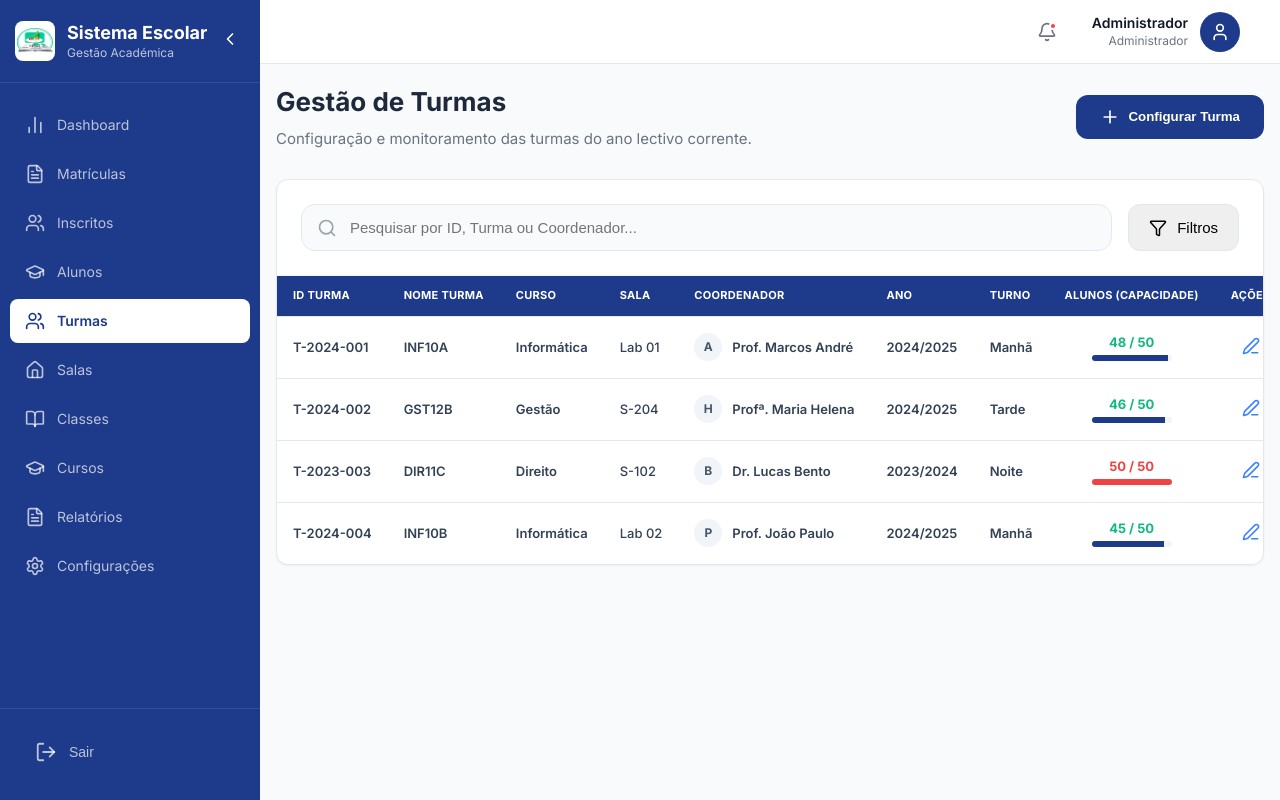
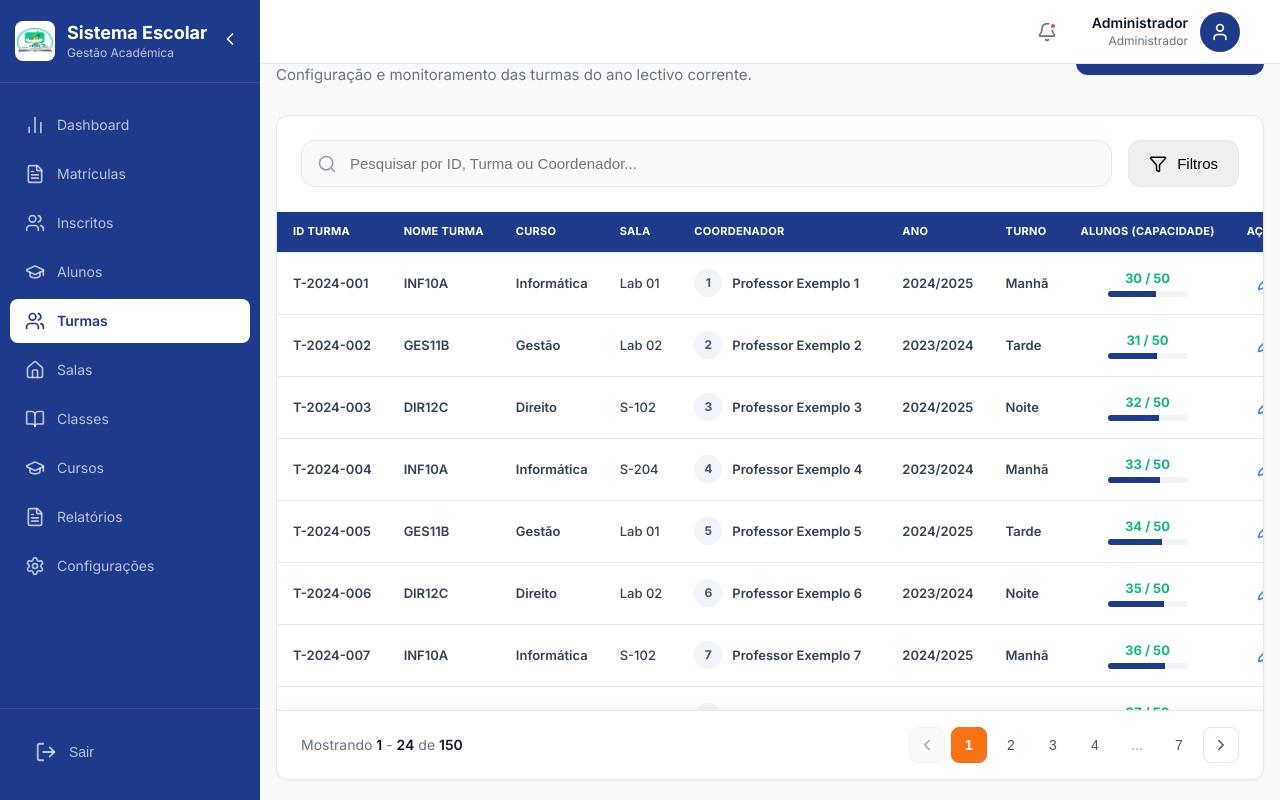
Before and after one commit to aguinaldoarnaldo/Projeto_fim_curso, a React (Vite) app in the folder frontend/: page /turma in a window 1280 px wide. Built offline with nearby package versions, Linux system fonts and the light colour scheme.

Commit message:
fix(turmas): implement pagination, fix table scrolling, and improve list visibility

```diff
--- a/frontend/src/pages/Turmas/Turmas.css
+++ b/frontend/src/pages/Turmas/Turmas.css
@@ -131,6 +131,13 @@
     font-weight: 600;
     cursor: pointer;
     font-size: 14px;
+}
+
+
+.table-scroll-container {
+    max-height: 65vh;
+    overflow-y: auto;
+    overflow-x: auto;
 }
 
 .turma-id-cell {
@@ -337,3 +344,9 @@
         grid-column: span 1 !important;
     }
 }
+/* Thicker table text */
+table td, .table td {
+    font-weight: 550;
+    font-size: 13.5px;
+    color: #1f2937;
+}
--- a/frontend/src/pages/Turmas/Turmas.jsx
+++ b/frontend/src/pages/Turmas/Turmas.jsx
@@ -1,4 +1,4 @@
-import React, { useState } from 'react';
+import React, { useState, useEffect, useRef } from 'react';
 import './Turmas.css';
 
 import {
@@ -17,12 +17,28 @@ import {
     AlertTriangle
 } from 'lucide-react';
 
+import Pagination from '../../components/Common/Pagination';
+
 const Turmas = () => {
     const [searchTerm, setSearchTerm] = useState('');
     const [showFilters, setShowFilters] = useState(false);
     const [showModal, setShowModal] = useState(false);
     const [modalMode, setModalMode] = useState('add'); // 'add' or 'edit'
     const [selectedTurma, setSelectedTurma] = useState(null);
+    const tableRef = useRef(null);
+
+    // Pagination State
+    const [currentPage, setCurrentPage] = useState(1);
+    const [itemsPerPage] = useState(24);
+
+    // Scroll to top on page change
+    useEffect(() => {
+        if (tableRef.current) {
+            tableRef.current.scrollIntoView({ behavior: 'smooth', block: 'start' });
+            const tableWrapper = tableRef.current.querySelector('.table-wrapper');
+            if (tableWrapper) tableWrapper.scrollTop = 0;
+        }
+    }, [currentPage]);
 
     // Filters State
     const [filters, setFilters] = useState({
@@ -32,48 +48,27 @@ const Turmas = () => {
         turno: ''
     });
 
-    const turmasInitialData = [
-        {
-            id: 'T-2024-001',
-            turma: 'INF10A',
-            curso: 'Informática',
-            sala: 'Lab 01',
-            coordenador: 'Prof. Marcos André',
-            ano: '2024/2025',
-            turno: 'Manhã',
-            qtdAlunos: 48
-        },
-        {
-            id: 'T-2024-002',
-            turma: 'GST12B',
-            curso: 'Gestão',
-            sala: 'S-204',
-            coordenador: 'Profª. Maria Helena',
-            ano: '2024/2025',
-            turno: 'Tarde',
-            qtdAlunos: 46
-        },
-        {
-            id: 'T-2023-003',
-            turma: 'DIR11C',
-            curso: 'Direito',
-            sala: 'S-102',
-            coordenador: 'Dr. Lucas Bento',
-            ano: '2023/2024',
-            turno: 'Noite',
-            qtdAlunos: 50
-        },
-        {
-            id: 'T-2024-004',
-            turma: 'INF10B',
-            curso: 'Informática',
-            sala: 'Lab 02',
-            coordenador: 'Prof. João Paulo',
-            ano: '2024/2025',
-            turno: 'Manhã',
-            qtdAlunos: 45
-        },
-    ];
+    // Generate 50 mock turmas
+    const turmasInitialData = Array.from({ length: 150 }, (_, i) => {
+        const id = i + 1;
+        const padId = id.toString().padStart(3, '0');
+        const cursos = ['Informática', 'Gestão', 'Direito'];
+        const salas = ['Lab 01', 'Lab 02', 'S-102', 'S-204'];
+        const turnos = ['Manhã', 'Tarde', 'Noite'];
+        const curso = cursos[i % cursos.length];
+        const sala = salas[i % salas.length];
+
+        return {
+            id: `T-2024-${padId}`,
+            turma: `${curso.substring(0,3).toUpperCase()}${10 + (i%3)}${String.fromCharCode(65 + (i % 3))}`,
+            curso: curso,
+            sala: sala,
+            coordenador: `Professor Exemplo ${id}`,
+            ano: i % 2 === 0 ? '2024/2025' : '2023/2024',
+            turno: turnos[i % turnos.length],
+            qtdAlunos: 30 + (i % 25)
+        };
+    });
 
     const handleFilterChange = (e) => {
         setFilters({ ...filters, [e.target.name]: e.target.value });
@@ -103,6 +98,11 @@ const Turmas = () => {
         return matchesSearch && matchesAno && matchesCurso && matchesSala && matchesTurno;
     });
 
+    // Pagination Slicing
+    const indexOfLastItem = currentPage * itemsPerPage;
+    const indexOfFirstItem = indexOfLastItem - itemsPerPage;
+    const currentTurmas = filteredData.slice(indexOfFirstItem, indexOfLastItem);
+
     return (
         <div className="page-container">
             <header className="page-header">
@@ -122,7 +122,7 @@ const Turmas = () => {
             </header>
 
 
-            <div className="table-card" style={{ padding: '0' }}>
+            <div className="table-card" style={{ padding: '0' }} ref={tableRef}>
                 <div className="search-filters-header">
                     <div className="search-box-turma">
                         <Search className="search-icon-turma" size={20} aria-hidden="true" />
@@ -130,7 +130,7 @@ const Turmas = () => {
                             type="text"
                             placeholder="Pesquisar por ID, Turma ou Coordenador..."
                             value={searchTerm}
-                            onChange={(e) => setSearchTerm(e.target.value)}
+                            onChange={(e) => { setSearchTerm(e.target.value); setCurrentPage(1); }}
                             className="search-input-turma"
                             aria-label="Pesquisar turmas por ID, nome ou coordenador"
                         />
@@ -153,7 +153,7 @@ const Turmas = () => {
                         <div className="filters-grid-turmas">
                             <div>
                                 <label htmlFor="filtro-ano-tur" className="filter-label-turma">Ano Lectivo</label>
-                                <select id="filtro-ano-tur" name="ano" value={filters.ano} onChange={handleFilterChange} className="filter-select-turma">
+                                <select id="filtro-ano-tur" name="ano" value={filters.ano} onChange={(e) => { handleFilterChange(e); setCurrentPage(1); }} className="filter-select-turma">
                                     <option value="">Todos</option>
                                     <option value="2024/2025">2024/2025</option>
                                     <option value="2023/2024">2023/2024</option>
@@ -161,7 +161,7 @@ const Turmas = () => {
                             </div>
                             <div>
                                 <label htmlFor="filtro-curso-tur" className="filter-label-turma">Curso</label>
-                                <select id="filtro-curso-tur" name="curso" value={filters.curso} onChange={handleFilterChange} className="filter-select-turma">
+                                <select id="filtro-curso-tur" name="curso" value={filters.curso} onChange={(e) => { handleFilterChange(e); setCurrentPage(1); }} className="filter-select-turma">
                                     <option value="">Todos</option>
                                     <option value="Informática">Informática</option>
                                     <option value="Gestão">Gestão</option>
@@ -170,7 +170,7 @@ const Turmas = () => {
                             </div>
                             <div>
                                 <label htmlFor="filtro-sala-tur" className="filter-label-turma">Sala</label>
-                                <select id="filtro-sala-tur" name="sala" value={filters.sala} onChange={handleFilterChange} className="filter-select-turma">
+                                <select id="filtro-sala-tur" name="sala" value={filters.sala} onChange={(e) => { handleFilterChange(e); setCurrentPage(1); }} className="filter-select-turma">
                                     <option value="">Todas</option>
                                     <option value="Lab 01">Lab 01</option>
                                     <option value="Lab 02">Lab 02</option>
@@ -180,7 +180,7 @@ const Turmas = () => {
                             </div>
                             <div>
                                 <label htmlFor="filtro-turno-tur" className="filter-label-turma">Turno</label>
-                                <select id="filtro-turno-tur" name="turno" value={filters.turno} onChange={handleFilterChange} className="filter-select-turma">
+                                <select id="filtro-turno-tur" name="turno" value={filters.turno} onChange={(e) => { handleFilterChange(e); setCurrentPage(1); }} className="filter-select-turma">
                                     <option value="">Todos</option>
                                     <option value="Manhã">Manhã</option>
                                     <option value="Tarde">Tarde</option>
@@ -190,7 +190,7 @@ const Turmas = () => {
                         </div>
                         <div className="clear-filters-box">
                             <button
-                                onClick={() => setFilters({ ano: '', curso: '', sala: '', turno: '' })}
+                                onClick={() => { setFilters({ ano: '', curso: '', sala: '', turno: '' }); setCurrentPage(1); }}
                                 className="btn-clear-filters"
                             >
                                 Limpar Filtros
@@ -217,7 +217,7 @@ const Turmas = () => {
                             </tr>
                         </thead>
                         <tbody>
-                            {filteredData.map((t) => (
+                            {currentTurmas.map((t) => (
                                 <tr key={t.id}>
                                     <td className="turma-id-cell">{t.id}</td>
                                     <td className="turma-name-cell">{t.turma}</td>
@@ -256,6 +256,13 @@ const Turmas = () => {
                         </tbody>
                     </table>
                 </div>
+
+                <Pagination
+                    totalItems={filteredData.length}
+                    itemsPerPage={itemsPerPage}
+                    currentPage={currentPage}
+                    onPageChange={setCurrentPage}
+                />
             </div>
 
             {/* Add/Edit Modal */}
```
